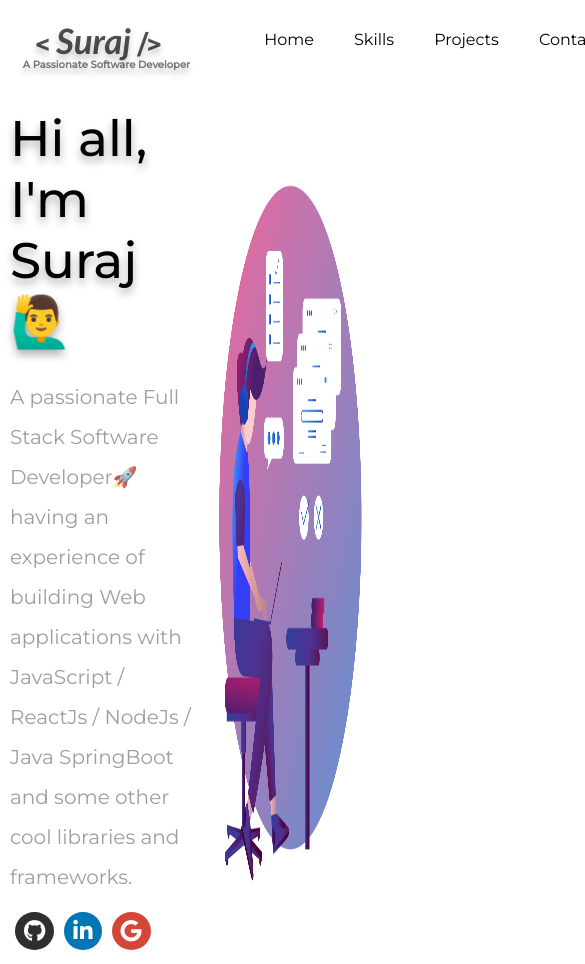
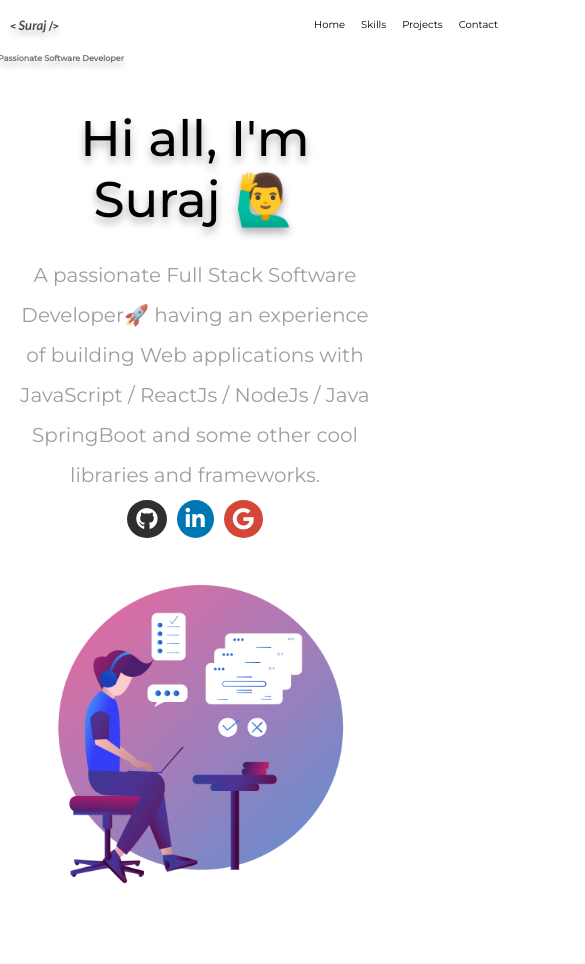
Before and after one commit to surajthapliyal/Portfolio, a React (Create React App) app: page / in a window 390 px wide. Shown: the top 964 px of the page, 585 px wide, since content can reach past the window. After the commit the page ends 927 px from the top, so only its background shows below. Built offline with nearby package versions, Linux system fonts and the light colour scheme.

Commit message:
changes made

```diff
--- a/public/index.html
+++ b/public/index.html
@@ -30,7 +30,7 @@
       work correctly both with client-side routing and a non-root public URL.
       Learn how to configure a non-root public URL by running `npm run build`.
     -->
-    <title>React App</title>
+    <title>Personal Portfolio</title>
   </head>
   <body>
     <noscript>You need to enable JavaScript to run this app.</noscript>
--- a/src/App.css
+++ b/src/App.css
@@ -4,6 +4,12 @@
   padding: 0;
   box-sizing: border-box;
   font-family: "Montserrat", sans-serif;
+  -moz-user-select: none;
+  -khtml-user-select: none;
+  -webkit-user-select: none;
+}
+::-webkit-scrollbar {
+  display: none;
 }
 body {
   padding: 10px;
@@ -22,7 +28,7 @@ nav ul li {
 nav ul li a {
   text-decoration: none;
   display: flex;
-  padding: 20px;
+  padding: 12px 20px;
   text-align: center;
   align-items: center;
   color: black;
@@ -40,17 +46,18 @@ nav ul li a:hover {
 .logo {
   width: 50%;
   font-weight: 600;
-  color : rgba(0, 0, 0, 0.685);
+  color: rgba(0, 0, 0, 0.685);
   font-size: 25px;
   text-shadow: 0 5px 6px rgba(0, 0, 0, 0.233);
   position: relative;
+  cursor: default;
 }
 .logo small {
   font-size: 10px;
   position: absolute;
-  color : rgba(0, 0, 0, 0.52);
-  left:-12px;
-  bottom:-10px;
+  color: rgba(0, 0, 0, 0.52);
+  left: -12px;
+  bottom: -10px;
 }
 .logo span {
   font-style: italic;
@@ -117,6 +124,7 @@ nav ul li a:hover {
 .social-links i:hover {
   transform: translateY(-2px);
   box-shadow: 0 0 10px rgba(32, 32, 32, 0.383);
+  background-color: black;
 }
 .dark-mode-btn {
   padding: 10px;
@@ -124,3 +132,68 @@ nav ul li a:hover {
   background: none;
   font-size: 25px;
 }
+@media only screen and (max-width: 600px) {
+  .hero-container {
+    display: flex;
+    flex-wrap: wrap;
+    justify-content: center;
+    align-items: center;
+  }
+  nav ul {
+    display: flex;
+    justify-content: space-between;
+    align-items: center;
+  }
+  .leftCol p {
+    width: 100%;
+    text-align: center;
+  }
+  .links {
+    display: flex;
+    justify-content: space-evenly;
+    align-items: center;
+    width: 20%;
+  }
+  .logo {
+    width: 100%;
+    text-align: left;
+    font-weight: 600;
+    color: rgba(0, 0, 0, 0.685);
+    font-size: 10px;
+    text-shadow: 0 5px 6px rgba(0, 0, 0, 0.233);
+    position: relative;
+  }
+  .logo small {
+    font-size: 8px;
+    position: absolute;
+    color: rgba(0, 0, 0, 0.52);
+    left: -20px;
+    text-align: center;
+    bottom: -30px;
+  }
+  .logo span {
+    font-style: italic;
+    font-size: 13px;
+    font-family: "Trebuchet MS", "Lucida Sans Unicode", "Lucida Grande",
+      "Lucida Sans", Arial, sans-serif;
+  }
+  nav ul li a {
+    text-decoration: none;
+    display: flex;
+    padding: 8px;
+    font-size: 10px;
+    text-align: center;
+    align-items: center;
+    color: black;
+    transition: 0.2s ease-in-out;
+  }
+  .social-links {
+    margin: auto;
+    width: 100%;
+    display: flex;
+    justify-content: center;
+  }
+  nav ul li button {
+    display: none;
+  }
+}
```
